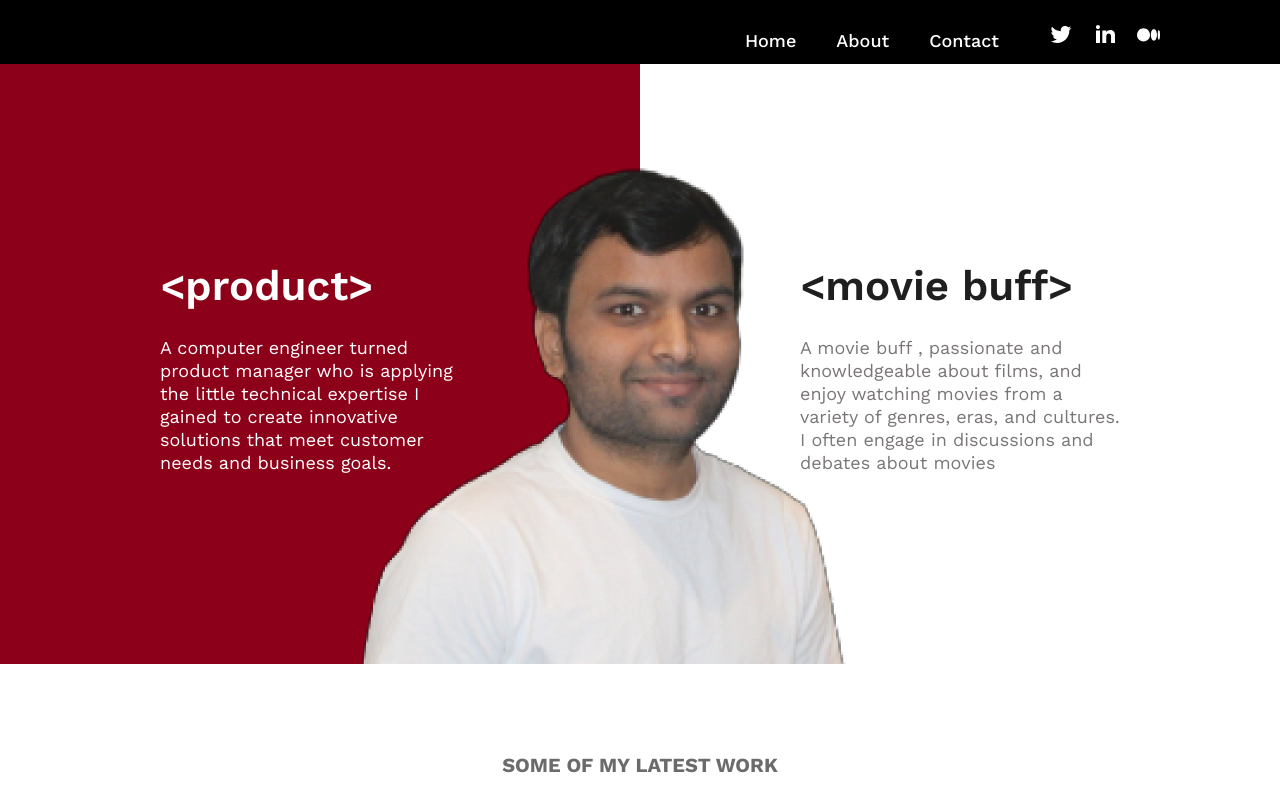
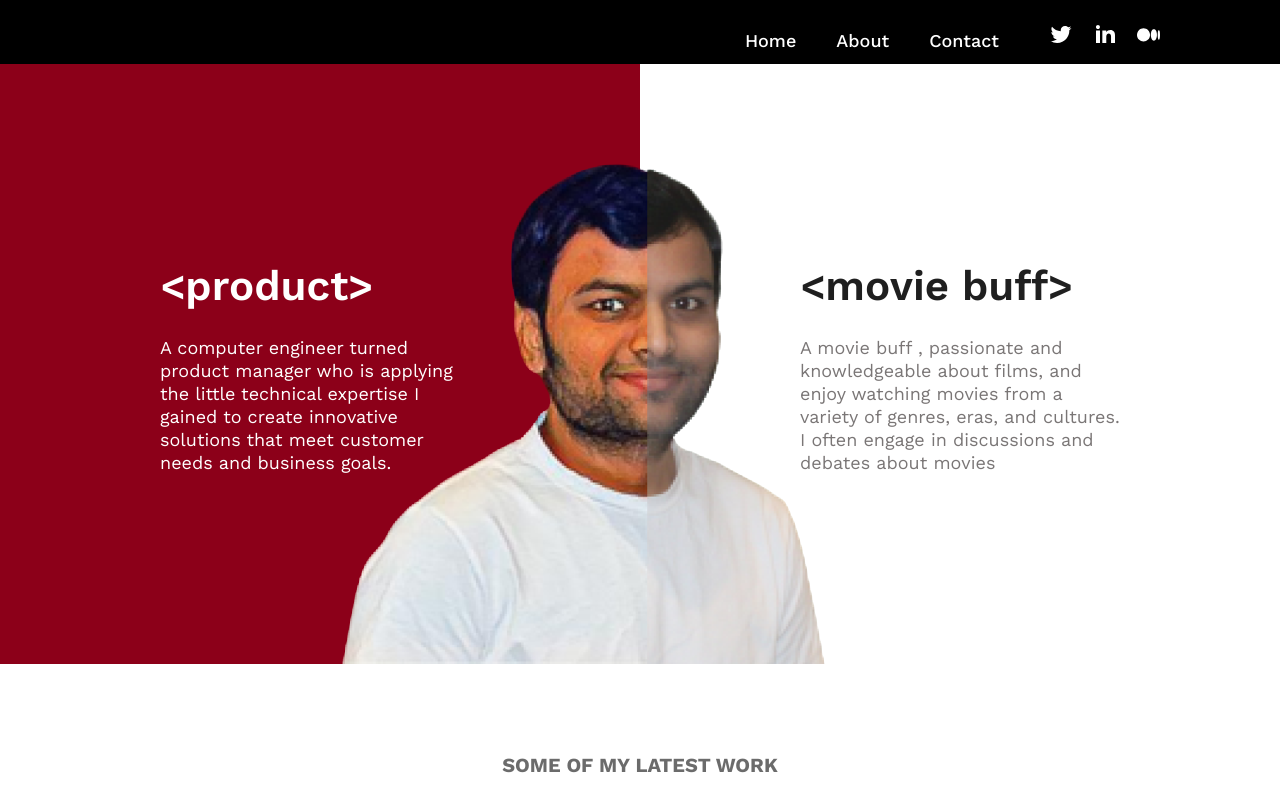
Before and after one commit to jayvaddoriya/portfolio, a React (Create React App) app: page / in a window 1280 px wide. Shown: the top 800 px of the page. Built offline with nearby package versions, Linux system fonts and the light colour scheme.

Commit message:
porfolio image and add email js

```diff
--- a/package.json
+++ b/package.json
@@ -7,10 +7,12 @@
     "@testing-library/react": "^13.4.0",
     "@testing-library/user-event": "^13.5.0",
     "antd": "^5.1.7",
+    "emailjs-com": "^3.2.0",
     "react": "^18.2.0",
     "react-dom": "^18.2.0",
     "react-router-dom": "^6.8.1",
     "react-scripts": "5.0.1",
+    "react-toastify": "^9.1.1",
     "sass": "^1.58.0",
     "web-vitals": "^2.1.4"
   },
--- a/public/index.html
+++ b/public/index.html
@@ -5,14 +5,13 @@
   <meta charset="utf-8" />
   <link rel="icon" href="%PUBLIC_URL%/Favicon 16_16.png" />
   <meta name="viewport" content="width=device-width, initial-scale=1" />
-  <meta name="description"
-    content="Crafter crews is a new and better way to communicate with all your film crew members. It’s faster, well organised and more convenient  than email or WhatsApp" />
+  <meta name="description" content="Portfolio" />
   <meta name="theme-color" content="#000000" />
   <meta name="description" content="Web site created using create-react-app" />
   <meta property="og:title" content="Where collaboration happens" />
   <link rel="apple-touch-icon" href="%PUBLIC_URL%/logo192.png" />
   <link rel="manifest" href="%PUBLIC_URL%/manifest.json" />
-  <title>Crafter crews | Work communication app for film crews</title>
+  <title>Navtej | Portfolio</title>
 </head>
 
 <body>
--- a/src/App.js
+++ b/src/App.js
@@ -4,10 +4,13 @@ import LayoutProvider from "./component/LayoutProvider/LayoutProvider";
 import About from "./pages/About/About";
 import Contact from "./pages/Contact/Contact";
 import Home from "./pages/Home/Home";
+import "react-toastify/dist/ReactToastify.css";
+import { ToastContainer } from "react-toastify";
 
 function App() {
   return (
     <div>
+      <ToastContainer />
       <Routes>
         <Route path="/" element={<LayoutProvider />}>
           <Route path="/" element={<Home />} />
--- a/src/pages/Contact/Contact.jsx
+++ b/src/pages/Contact/Contact.jsx
@@ -7,12 +7,25 @@ import linkedin from "../../assets/png/linkedin.png";
 import medium from "../../assets/png/Mediumicon.png";
 import "./contact.scss";
 import { useForm } from "antd/es/form/Form";
+import emailjs from "emailjs-com";
+import { toast } from "react-toastify";
 
 const Contact = () => {
   const [form] = useForm();
   const handleOnSubmit = (values) => {
-    console.log(values);
-    form.resetFields();
+    emailjs
+      .send("service_70ad32m", "template_b613qrx", values, "vy_FxezavPe71pueb")
+      .then(
+        (result) => {
+          console.log(result.text);
+          form.resetFields();
+          toast.success("Email send");
+        },
+        (error) => {
+          console.log(error.text);
+          toast.error("Somthing went wrong");
+        }
+      );
   };
   return (
     <div className="contact">
--- a/src/pages/Home/Home.jsx
+++ b/src/pages/Home/Home.jsx
@@ -1,7 +1,7 @@
 import { Card, Col, Row } from "antd";
 import React from "react";
 import "./home.scss";
-import navtej from "../../assets/png/Navtej.png";
+import navtej from "../../assets/png/doubleNavtej.png";
 import crafter from "../../assets/png/crafter.png";
 import medium from "../../assets/png/medium.png";
 
--- a/src/pages/Home/home.scss
+++ b/src/pages/Home/home.scss
@@ -153,18 +153,18 @@
   .imageOfNavtej {
     position: absolute;
     bottom: 0;
-    left: 50%;
+    left: 46.7%;
     transform: translate(-50%, 0%);
     @media (max-width: 1440px) {
-      left: 47%;
+      left: 45.7%;
     }
     @media (max-width: 1024px) {
       width: 33%;
-      left: 47%;
+      left: 45.7%;
     }
     @media (max-width: 834px) {
       width: 37%;
-      left: 47%;
+      left: 45.3%;
     }
   }
   .latestWork {
```
Also changed, not shown: src/assets/png/doubleNavtej.png (added), 1 other file (tests, documents, lock files or other folders).
